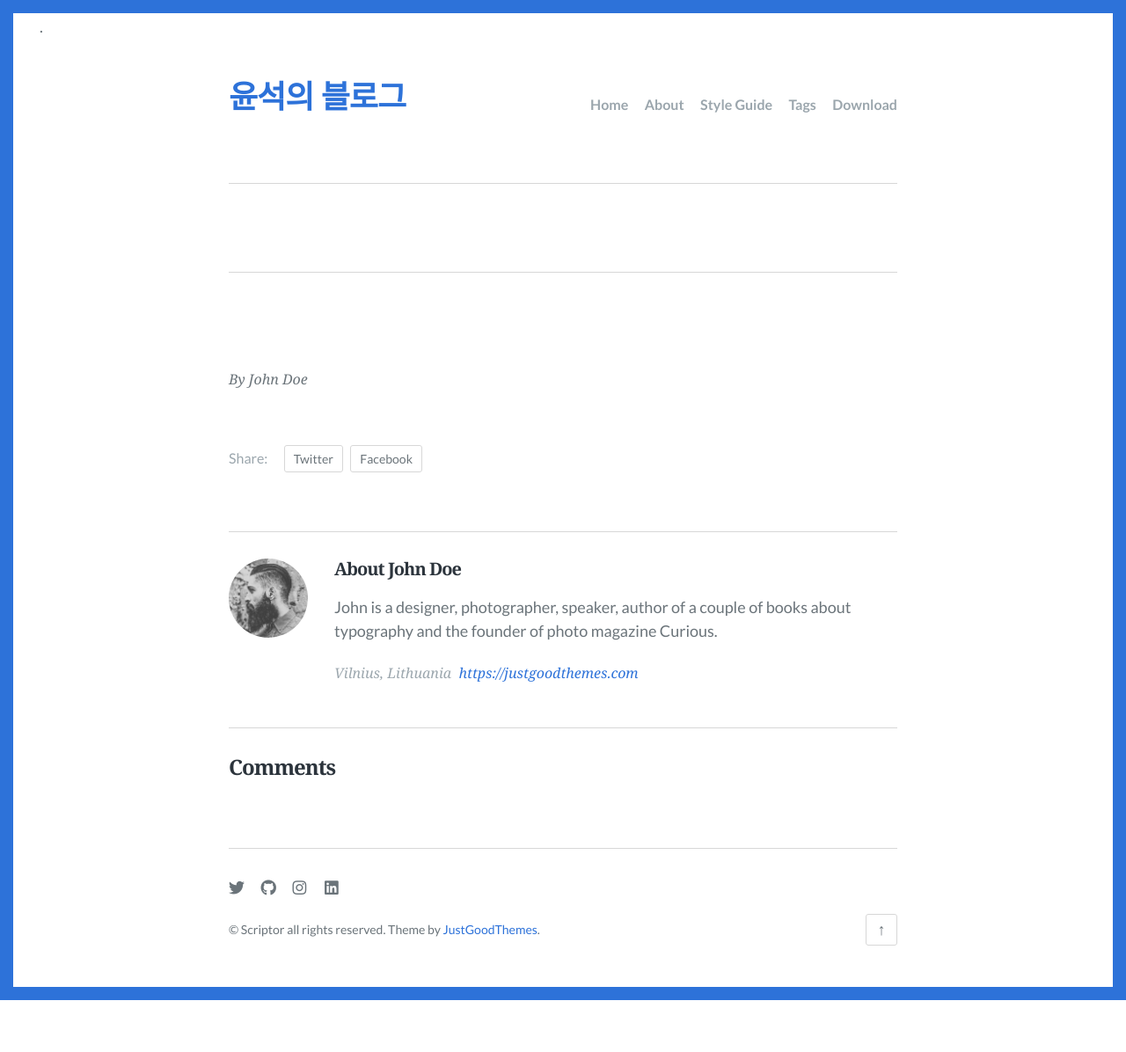
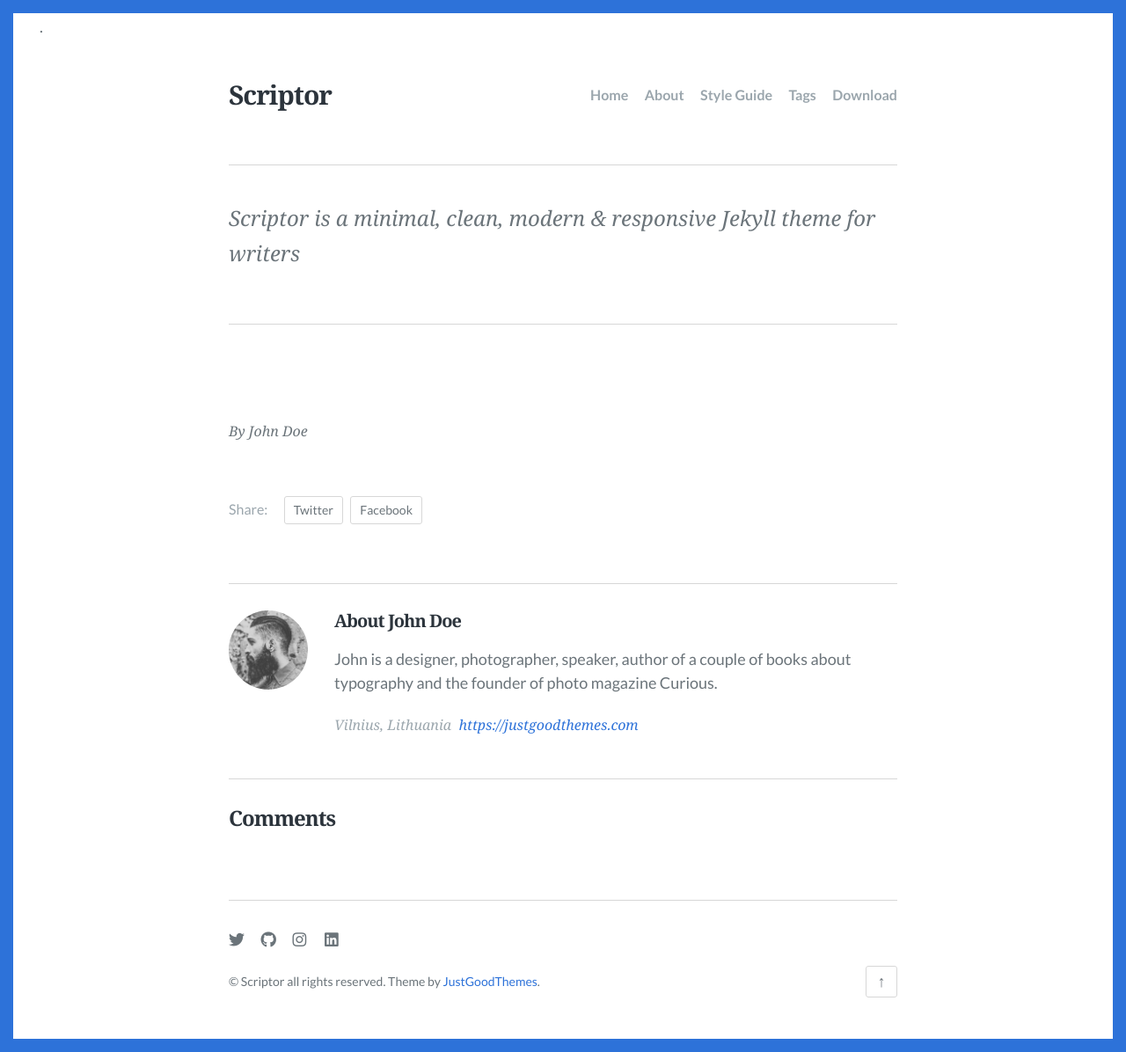
Before and after one commit to eudhchc/eudhchc.github.io, a Jekyll site: the page built from index.markdown, in a window 1280 px wide. Shown: the whole page at 88% size. Built offline with Jekyll 4.4.1, drawn with Linux system fonts in a browser that asks for light colours; some web fonts are replaced; comment, search, counter and statistics services are not loaded; before the commit the page ends 1137 px from its top, so only the background shows below that.

Commit message:
Update header.html

```diff
--- a/_includes/header.html
+++ b/_includes/header.html
@@ -1,8 +1,8 @@
 <header class="site-header">
   {% if page.url == "/" %}
-  <h1 class="home"><a class="logo-text" href="{{ site.baseurl }}/">윤석의 블로그</a></h1>
+  <h1 class="site-title"><a class="logo-text" href="{{ site.baseurl }}/">{{site.title}}</a></h1>
   {% else %}
-  <p class="home"><a class="logo-text" href="{{ site.baseurl }}/">윤석의 블로그</a></p>
+  <p class="site-title"><a class="logo-text" href="{{ site.baseurl }}/">{{site.title}}</a></p>
   {% endif %}
   <nav class="site-navigation">
     <div class="site-navigation-wrap">
@@ -27,6 +27,6 @@
 
 {% if site.description and site.description != "" and page.url == "/" %}
 <div class="site-description fadeInDown delay_05s">
-  <p>{{ 블로그 만드는 법에 대한 방법}}</p>
+  <p>{{ site.description }}</p>
 </div><!-- .site-description -->
 {% endif %}
```
